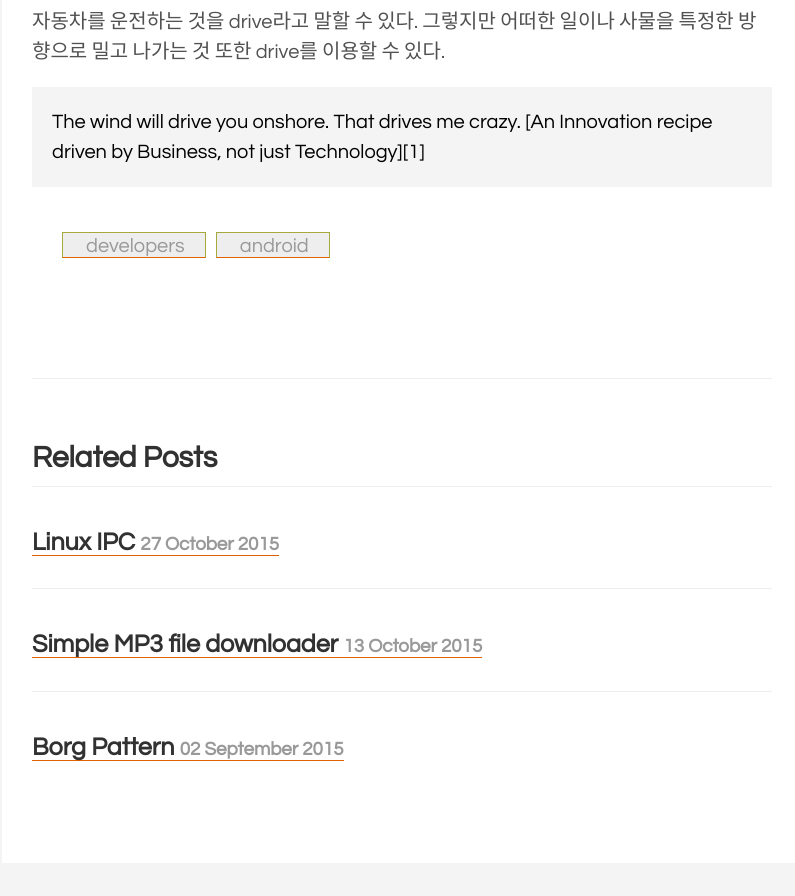
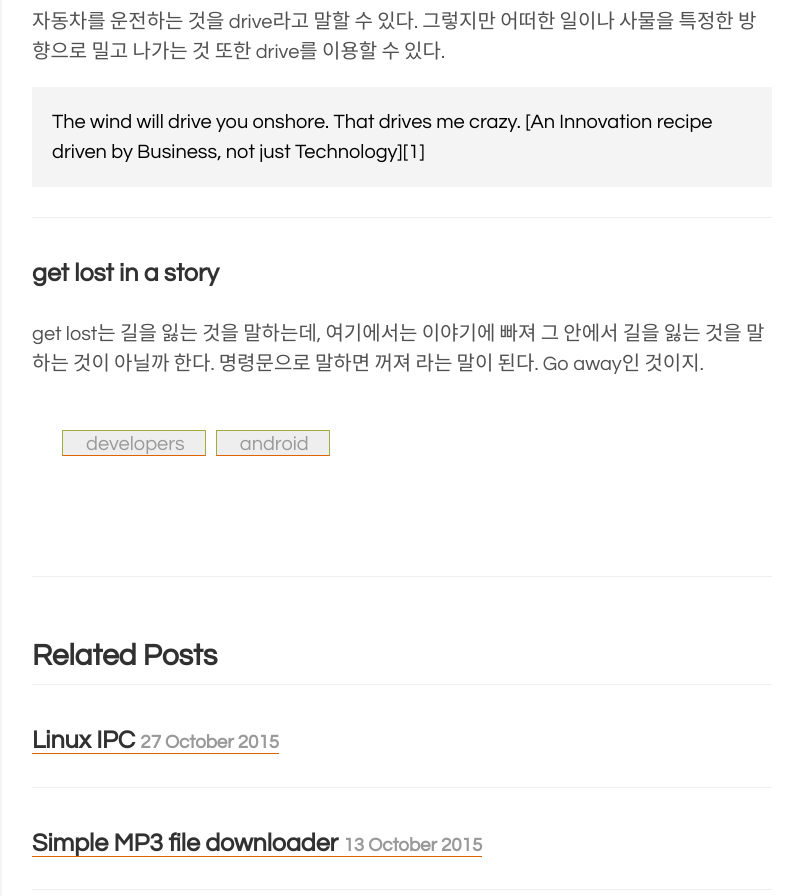
Before and after one commit to aichaku/aichaku.github.io, a Jekyll site: the page built from _knife/2015-10-28-official-android-blog-reading.md, in a window 1280 px wide and 900 px high, scrolled down 2162 px. Shown: the top 896 px of the window, without its empty margins (338-1133 px from the left). Built offline with Jekyll 4.4.1, drawn with Linux system fonts in a browser that asks for light colours; Markdown is read by kramdown in place of the engine named in the settings.

Commit message:
aaa: get lost

```diff
--- a/_knife/2015-10-28-official-android-blog-reading.md
+++ b/_knife/2015-10-28-official-android-blog-reading.md
@@ -53,5 +53,8 @@ be forced in a corner(predicament)
 	[An Innovation recipe driven by Business, not just Technology][1]
 </div>
 
+### get lost in a story
+get lost는 길을 잃는 것을 말하는데, 여기에서는 이야기에 빠져 그 안에서 길을 잃는 것을 말하는 것이 아닐까 한다. 명령문으로 말하면 꺼져 라는 말이 된다. Go away인 것이지.
+
 [1]: https://www.linkedin.com/pulse/20141010140924-4526542-an-innovation-recipe-driven-by-business-not-just-technology
 [2]: http://forum.wordreference.com/threads/lift-vs-rise-vs-raise.465386/
```
